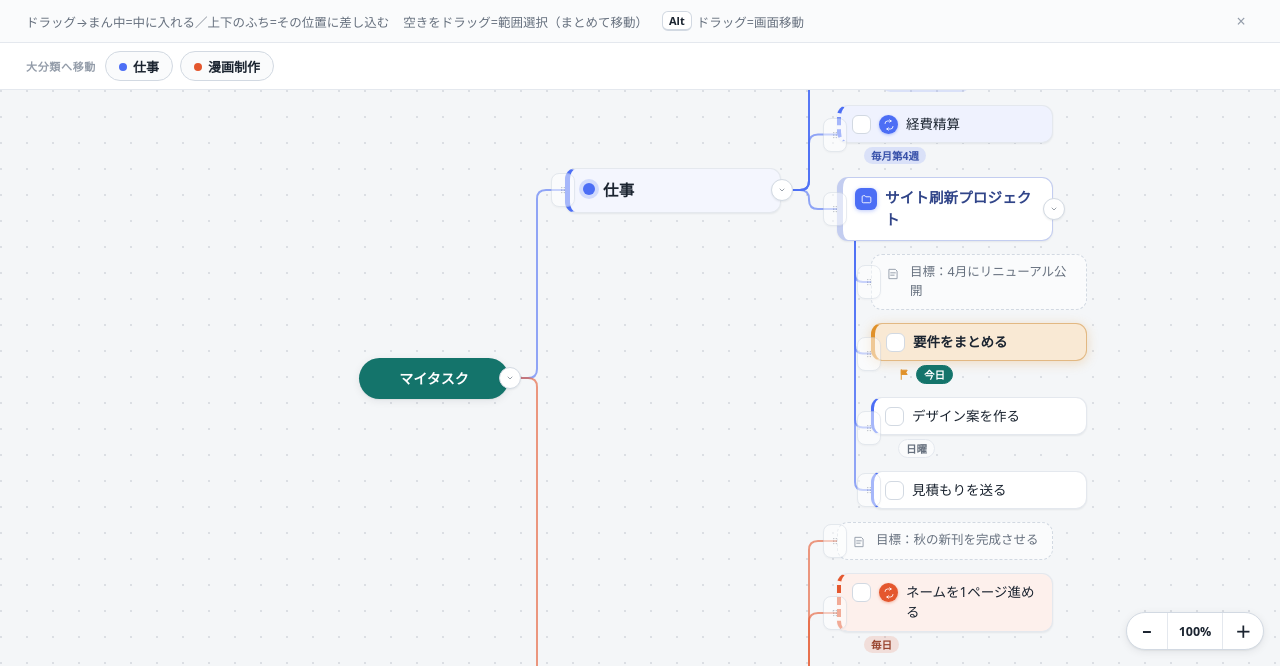
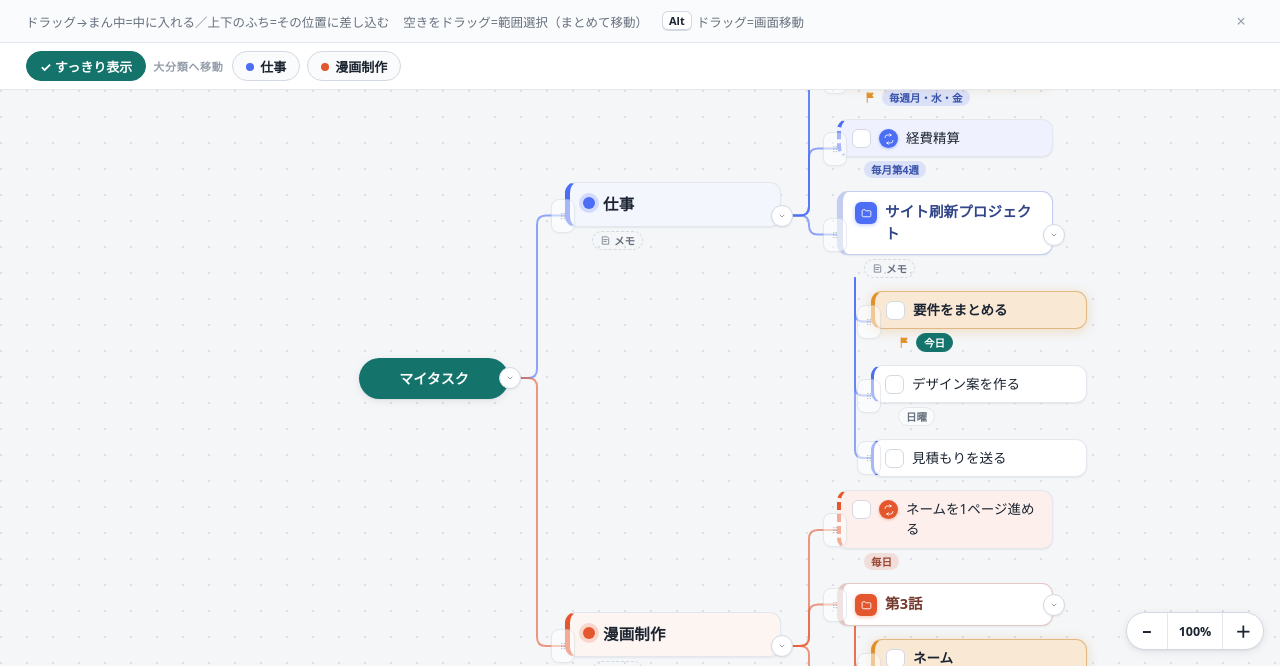
Before and after one commit to gyaiiiin0727/lifelog, a plain HTML site: page branch-tasks.html in a window 1280 px wide. Shown: the part 134-800 px from the top of the page. Drawn offline with Linux system fonts and the light colour scheme.

Commit message:
Branch map: clean view (default on) hides done tasks, 完了済 folders and memos; memo popup shows nested memos
Co-Authored-By: Claude Opus 5.5 <noreply@anthropic.com>

```diff
--- a/branch-tasks.html
+++ b/branch-tasks.html
@@ -1173,9 +1173,12 @@
     applyMulti();
   }
   // スマホ向け：タスクマップではメモを隠せる（branch.map.memo＝"1"表示/"0"隠す。未設定はスマホで隠す）
-  function memoHidden(){ if(isThink()) return false; let v=null; try{ v=localStorage.getItem("branch.map.memo"); }catch(e){}
+  // すっきり表示（11/26〜・既定オン）：終わったタスク・「完了済」フォルダ・メモを隠す（branch.map.clean＝"0"でオフ）
+  function cleanMode(){ if(isThink()) return false; let v=null; try{ v=localStorage.getItem("branch.map.clean"); }catch(e){} return v!=="0"; }
+  function memoHidden(){ if(isThink()) return false; if(cleanMode()) return true; let v=null; try{ v=localStorage.getItem("branch.map.memo"); }catch(e){}
     return v===null ? window.innerWidth<640 : v==="0"; }
-  function vkids(node){ if(node.collapsed) return []; return memoHidden()?node.children.filter(k=>k.type!=="memo"):node.children; }
+  function cleanHide(k){ return cleanMode() && ((k.type==="task"&&!k.repeat&&k.done) || (k.type==="group"&&/^完了済/.test(k.text||""))); }
+  function vkids(node){ if(node.collapsed) return []; const hm=memoHidden(); return node.children.filter(k=>!(hm&&k.type==="memo")&&!cleanHide(k)); }
   function build(node,depth,inherited,dir){
     const own=node.color||inherited;
     node._depth=depth; node._col=own||"var(--accent)"; node._dir=dir;
@@ -1204,7 +1207,7 @@
     else if(isIdea) lead=`<span class="idea-dot"></span>`;
 
     const hideM=memoHidden(), hmemos=hideM?node.children.filter(k=>k.type==="memo"):[];
-    const kids=node.children.length-hmemos.length; // 隠したメモは数えない（開いても何も出ないのを防ぐ）
+    const kids=node.children.filter(k=>!(hideM&&k.type==="memo")&&!cleanHide(k)).length; // 隠したものは数えない（開いても何も出ないのを防ぐ）
     const collapseBtn=kids?`<button class="node-collapse ${node.collapsed?"closed":""}" data-role="collapse" title="${node.collapsed?"開く":"畳む"}">${ICON.chevron}</button>`:"";
     const grip=!isRoot?`<button class="node-grip" data-role="grip" title="ドラッグで移動・付け替え">${ICON.grip}</button>`:"";
 
@@ -1469,7 +1472,8 @@
     const id=nodeDiv.dataset.id; clearSelection(); selectNode(id);
     const mc=e.target.closest('[data-role="memo"]');
     if(mc){ const {node}=locate(id); const ms=node.children.filter(k=>k.type==="memo");
-      openPop(mc,`<div class="memo-pop">${ms.map(m=>`<p>${esc(m.text||"（空のメモ）")}</p>`).join("")}</div>`); return; }
+      const mrow=(m,d)=>`<p style="margin-left:${d*14}px${d?";opacity:.85":""}">${esc(m.text||"（空のメモ）")}</p>`+(m.children||[]).map(k=>mrow(k,d+1)).join("");
+      openPop(mc,`<div class="memo-pop">${ms.map(m=>mrow(m,0)).join("")}</div>`); return; }
     if(e.target.closest('[data-role="collapse"]')){ const {node}=locate(id); node.collapsed=!node.collapsed; save(); render(); return; }
     if(e.target.closest('[data-role="check"]')){ const {node}=locate(id); applyToggle(node); save(); render(); return; }
     const act=e.target.closest("[data-act]");
@@ -2280,7 +2284,8 @@
     const act=activeBranch();
     const p=selectedId?pathTo(selectedId):null;
     const actMidId=(p&&p.length>2&&p[2].type==="group")?p[2].id:null;
-    let h=`<div class="jb-row"><span class="tb-label">大分類へ移動</span>`+branches.map(b=>{
+    const cm=cleanMode();
+    let h=`<div class="jb-row"><button class="theme-chip${cm?" on":""}" data-clean="1" title="終わったもの・メモを隠す／全部出す"${cm?' style="background:var(--accent);border-color:var(--accent)"':""}>${cm?"✓ すっきり表示":"全部表示中（すっきりにする）"}</button><span class="tb-label">大分類へ移動</span>`+branches.map(b=>{
       const col=b.color||"var(--accent)", on=!!act&&b.id===act.id;
       return `<button class="theme-chip${on?" on":""}" data-jb="${b.id}"${on?` style="background:${col};border-color:${col}"`:""}>`+
         `<span class="jb-dot" style="background:${on?"rgba(255,255,255,.9)":col}"></span>${esc(b.text||"（無題）")}</button>`;
@@ -2304,6 +2309,7 @@
     stage.scrollLeft=Math.max(0, n._x*zoom - (mob?12:stage.clientWidth*0.28));
     stage.scrollTop=Math.max(0, n._y*zoom - stage.clientHeight/2); }
   $("#jump-bar").addEventListener("click",(e)=>{
+    if(e.target.closest("[data-clean]")){ const on=cleanMode(); try{ localStorage.setItem("branch.map.clean",on?"0":"1"); }catch(_){} needCenter=true; render(); toast(on?"全部表示にしました（終わったもの・メモも出ます）":"すっきり表示にしました（終わったもの・メモを隠します）"); return; }
     const b=e.target.closest("[data-jb]"); if(b){ jumpBranchId=b.dataset.jb; jumpToNode(b.dataset.jb); renderJumpBar(); return; }
     const m=e.target.closest("[data-jb2]"); if(m){ jumpToNode(m.dataset.jb2); renderJumpBar(); } });
 
@@ -2891,7 +2897,7 @@
       ["btn-import","読み込み（JSON）"],["btn-help","キー操作のヒント"]];
     const selN=(view==="map"&&selectedId)?(locate(selectedId)||{}).node:null;
     const rowItem=(selN&&selN.children.length)?`<button data-row="1"><svg viewBox="0 0 24 24" fill="none"><path d="M3 6h5v12H3zM10 6h5v12h-5zM17 6h4v12h-4z" stroke="currentColor" stroke-width="1.6" stroke-linejoin="round"/></svg><span>${selN.row?"選んだ枝を縦に戻す":"選んだ枝を横並びにする"}</span></button>`:"";
-    const memoItem=(view==="map")?`<button data-memo="1"><svg viewBox="0 0 24 24" fill="none"><path d="M5 4h10l4 4v12H5z" stroke="currentColor" stroke-width="1.7" stroke-linejoin="round"/></svg><span>${memoHidden()?"メモを表示する":"メモを隠す"}</span></button>`:"";
+    const memoItem=(view==="map"&&!cleanMode())?`<button data-memo="1"><svg viewBox="0 0 24 24" fill="none"><path d="M5 4h10l4 4v12H5z" stroke="currentColor" stroke-width="1.7" stroke-linejoin="round"/></svg><span>${memoHidden()?"メモを表示する":"メモを隠す"}</span></button>`:"";
     const html=items.filter(([id])=>{ const el=$("#"+id); return el && !el.hidden; })
       .map(([id,label])=>{ const el=$("#"+id); const svg=el?(el.querySelector("svg")||{}).outerHTML||"":"";
         return `<button data-more="${id}">${svg}<span>${label}</span></button>`; }).join("");
```
